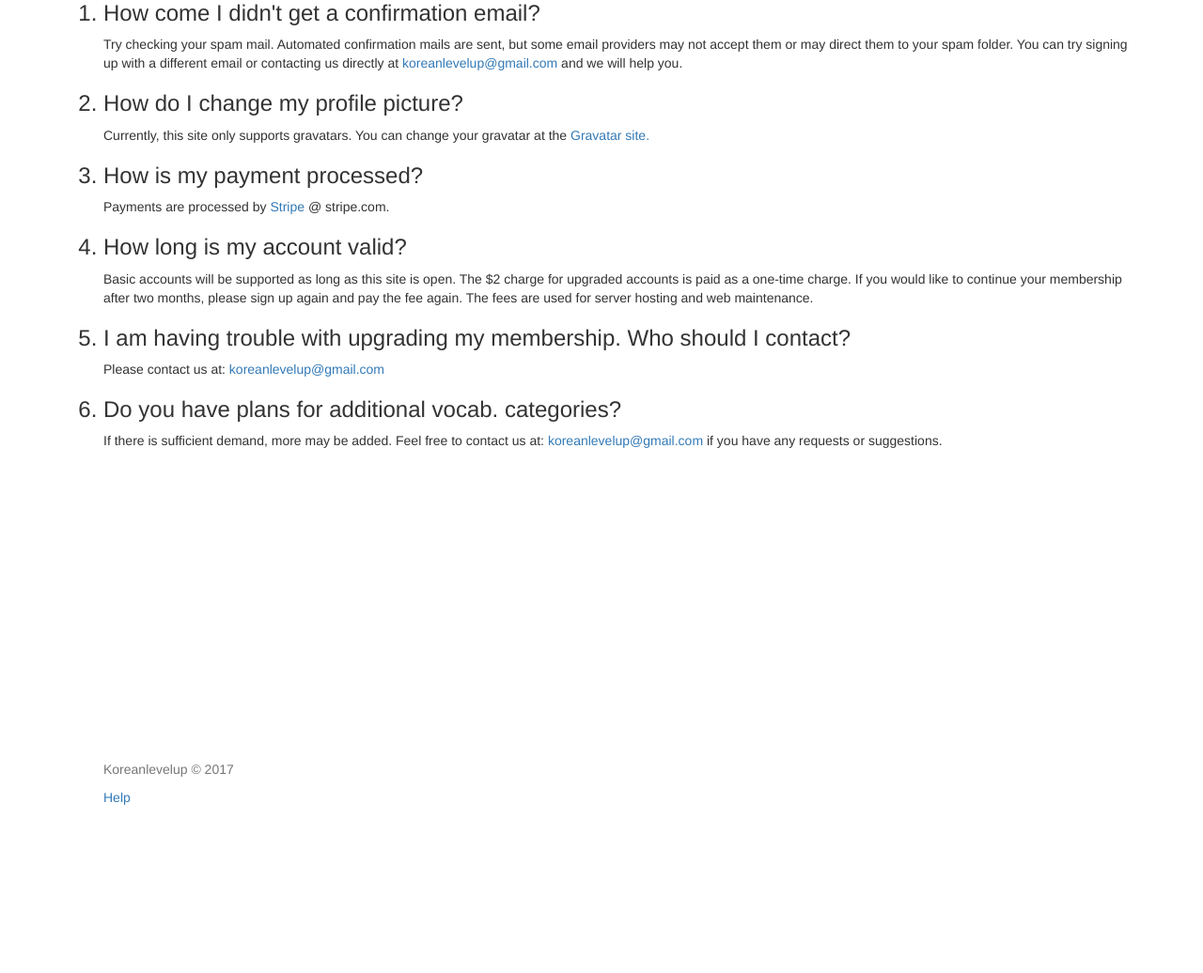
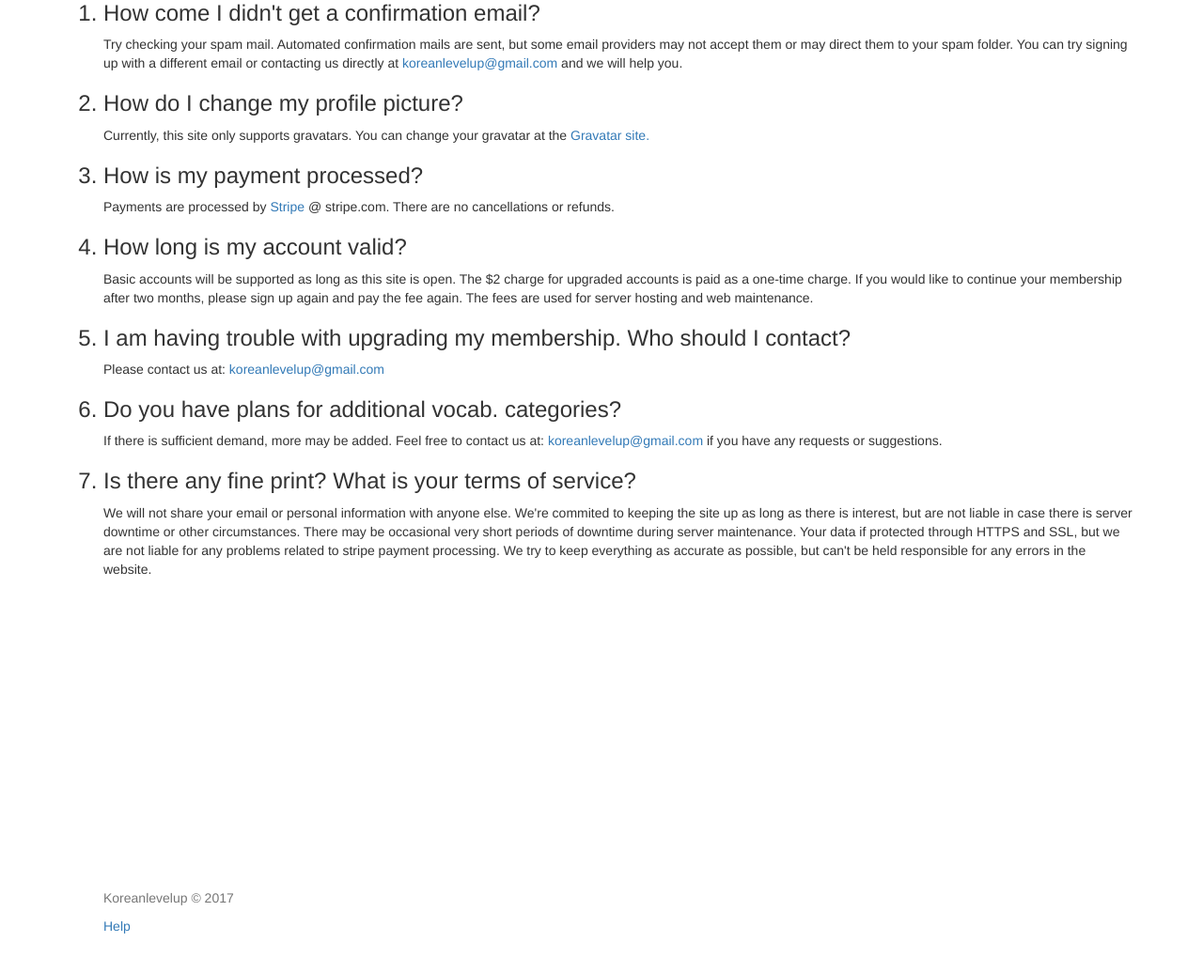
Before and after one commit to jieunyoo/hangulapp, a Flask app: page /help in a window 1280 px wide. Shown: the part 174-1210 px from the top of the page at 94% size. Before the commit the page ends 1031 px from the top, so only its background shows below. Run offline with Flask 2, Linux system fonts and the light colour scheme; some libraries are stand-ins or nearby versions.

Commit message:
edit help page

```diff
--- a/app/templates/help.html
+++ b/app/templates/help.html
@@ -14,7 +14,7 @@
         Currently, this site only supports gravatars. You can change your gravatar at the <a href="http://gravatar.com"> Gravatar site.</a>
 
         <h3> <li> How is my payment processed? </h3> </li>
-        Payments are processed by <a href="https://stripe.com/"> Stripe </a> @ stripe.com.
+        Payments are processed by <a href="https://stripe.com/"> Stripe </a> @ stripe.com. There are no cancellations or refunds.
 
 
         <h3> <li> How long is my account valid? </h3> </li>
@@ -25,4 +25,8 @@
 
         <h3> <li> Do you have plans for additional vocab. categories? </h3> </li>
         If there is sufficient demand, more may be added. Feel free to contact us at: <a href="mailto:koreanlevelup@gmail.com"> koreanlevelup@gmail.com </a> if you have any requests or suggestions.
+
+        <h3> <li> Is there any fine print? What is your terms of service? </h3> </li>
+        We will not share your email or personal information with anyone else. We're commited to keeping the site up as long as there is interest, but are not liable in case there is server downtime or other circumstances. There may be occasional very short periods of downtime during server maintenance. Your data if protected through HTTPS and SSL, but we are not liable for any problems related to stripe payment processing. We try to keep everything as accurate as possible, but can't be held responsible for any errors in the website.
+
 {% endblock %}
```
